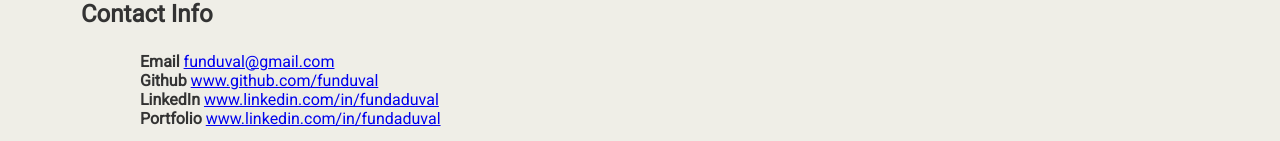
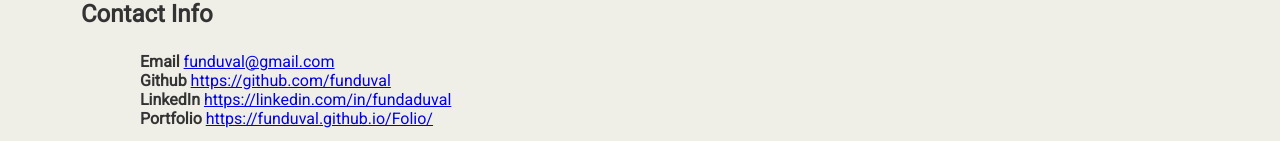
Before and after one commit to funduval/student-bio, a plain HTML site: page index.html in a window 1280 px wide. Shown: the part 742-883 px from the top of the page. Drawn offline with Linux system fonts and the light colour scheme.

Commit message:
fixing links again

```diff
--- a/index.html
+++ b/index.html
@@ -41,10 +41,10 @@
                <ul style="list-style:none">
 
                     <li><strong>Email</strong> <a href="mailto:funduval@gmail.com">funduval@gmail.com</a></li>
-                    <li><strong>Github</strong> <a href="https://github.com/funduval"> www.github.com/funduval</a></li>
-                    <li><strong>LinkedIn</strong> <a href="https://www.linkedin.com/in/fundaduval/">www.linkedin.com/in/fundaduval</a></li>
+                    <li><strong>Github</strong> <a href="https://github.com/funduval"> https://github.com/funduval</a></li>
+                    <li><strong>LinkedIn</strong> <a href="https://linkedin.com/in/fundaduval/">https://linkedin.com/in/fundaduval</a></li>
                     <li><strong>Portfolio</strong> <a href="
-                     https://funduval.github.io/Folio/">www.linkedin.com/in/fundaduval</a></li>
+                     https://funduval.github.io/Folio/"> https://funduval.github.io/Folio/</a></li>
 
                 </ul>
 
```
